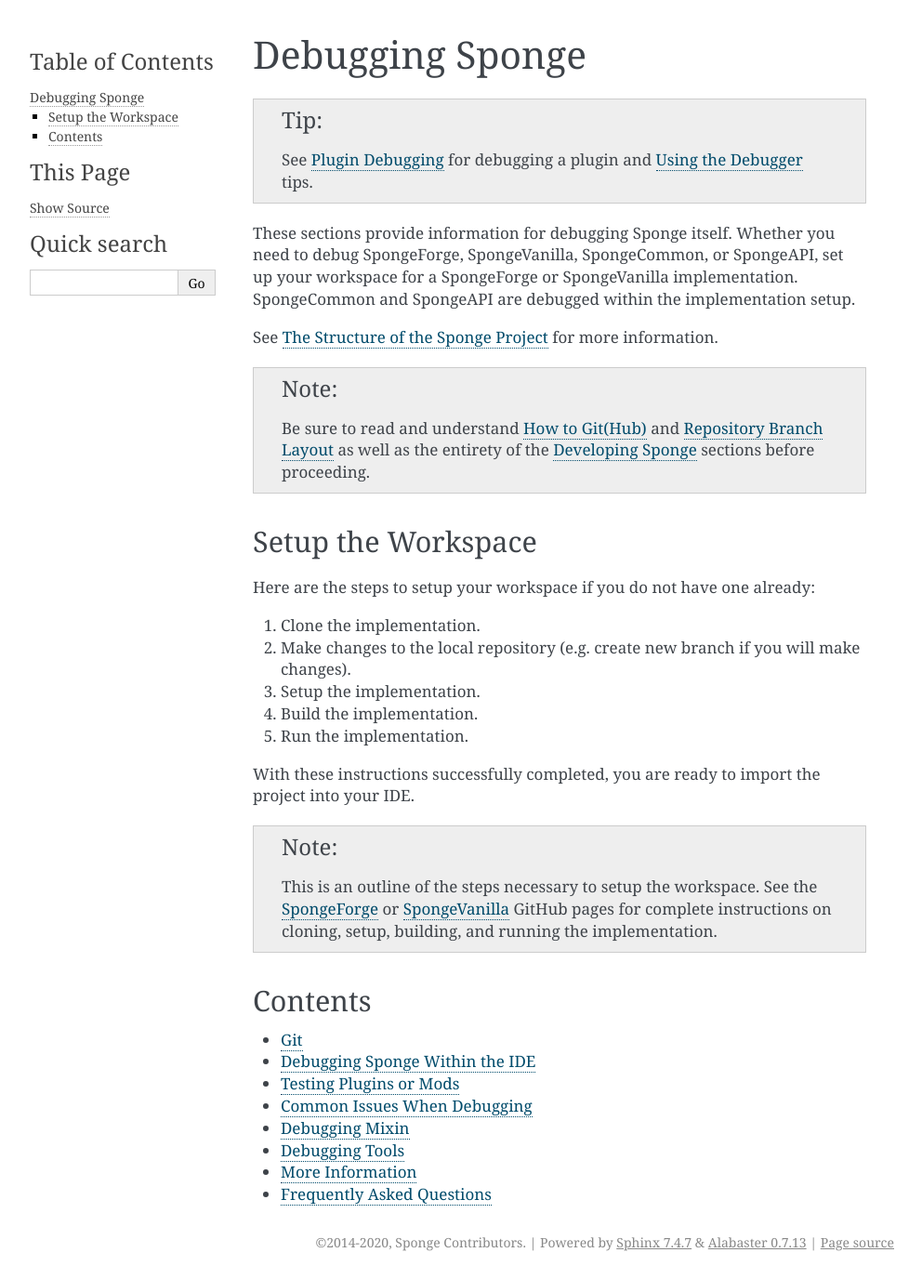
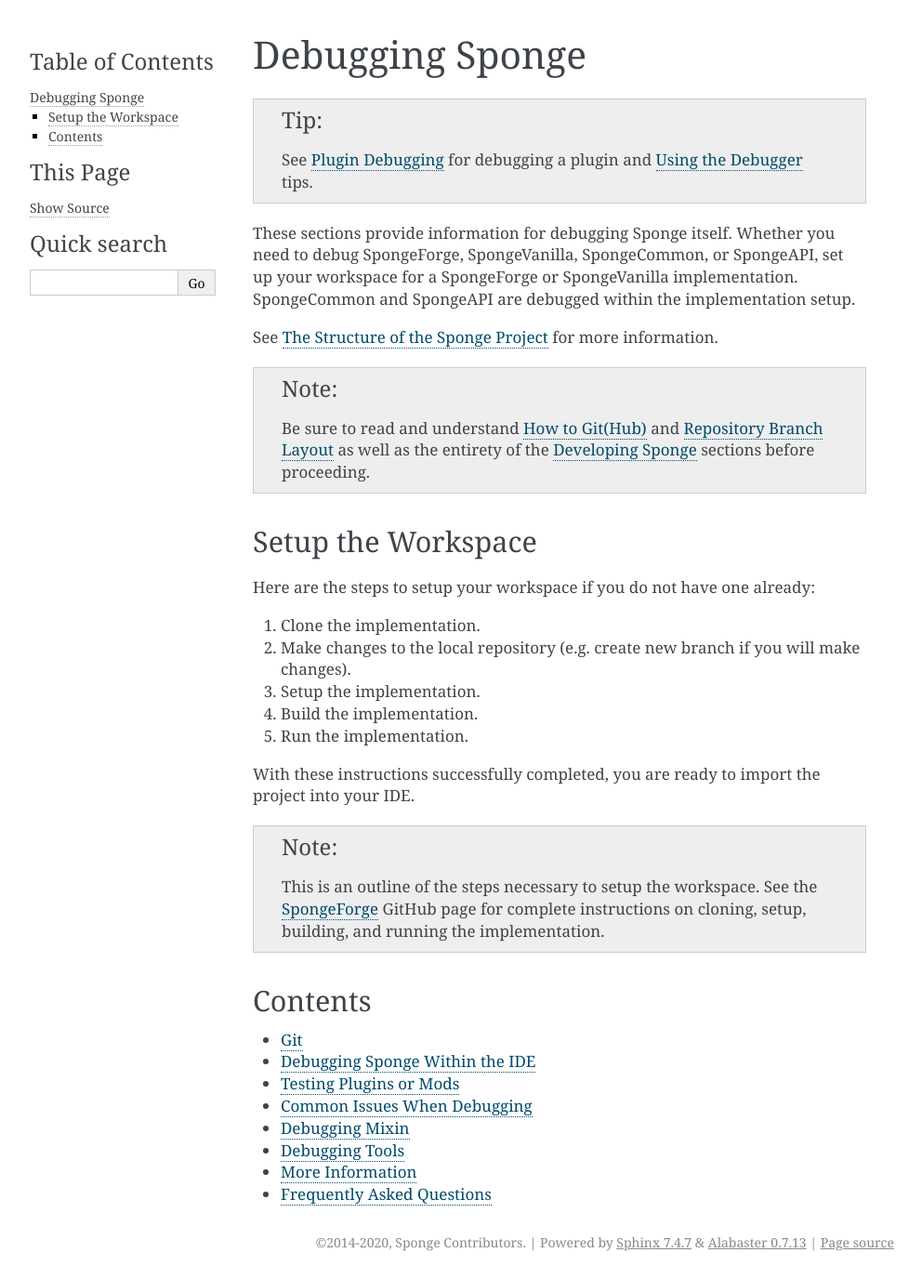
Before and after one commit to SpongePowered/SpongeDocs, a Sphinx documentation site: the page built from source/contributing/implementation/debugging/index.rst, in a window 1280 px wide. Shown: the whole page at 93% size, without its empty margins (148-1140 px from the left). Built offline with Sphinx 7.4.7, drawn with Linux system fonts in a browser that asks for light colours; pages that are not in the unit, such as notebooks, are missing from menus.

Commit message:
Update contributing section

```diff
--- a/source/contributing/guidelines.rst
+++ b/source/contributing/guidelines.rst
@@ -19,9 +19,7 @@
 #. Make sure you're familiar with Git and GitHub. If your knowledge needs a refresh, take a look here: :doc:`howtogit`
 
 #. Check for existing issues in the `SpongeAPI <https://github.com/SpongePowered/SpongeAPI/issues>`_,
-   `SpongeCommon <https://github.com/SpongePowered/SpongeCommon>`_,
-   `SpongeForge <https://github.com/SpongePowered/SpongeForge>`_,
-   `SpongeVanilla <https://github.com/SpongePowered/SpongeVanilla>`_, and
+   `SpongeCommon <https://github.com/SpongePowered/SpongeCommon>`_ and
    `SpongeDocs <https://github.com/SpongePowered/SpongeDocs>`_ repositories. There is possibly someone else already
    working on the same thing. You can also check
    `issues marked with "help wanted" <https://github.com/SpongePowered/SpongeAPI/labels/help%20wanted>`_ for existing
--- a/source/contributing/implementation/codestyle.rst
+++ b/source/contributing/implementation/codestyle.rst
@@ -7,7 +7,7 @@
 
 .. tip::
     You can use our code styles for Eclipse or IntelliJ IDEA to let your IDE format the code correctly for you. Visit
-    `Sponge Code Styles <https://github.com/SpongePowered/SpongeAPI/tree/e4abe364d98f6f068018fd96525f88f5fb47a0cf/extra>`_.
+    `Sponge Code Styles <https://github.com/SpongePowered/SpongeAPI/tree/api-8/extra>`_.
 
 * Line endings
 
--- a/source/contributing/implementation/debugging/index.rst
+++ b/source/contributing/implementation/debugging/index.rst
@@ -32,9 +32,8 @@
 
 .. note::
     This is an outline of the steps necessary to setup the workspace. See the `SpongeForge
-    <https://github.com/SpongePowered/SpongeForge>`_ or
-    `SpongeVanilla <https://github.com/SpongePowered/SpongeVanilla>`_ GitHub pages for complete instructions on
-    cloning, setup, building, and running the implementation.
+    <https://github.com/SpongePowered/SpongeCommon>`_ GitHub page for complete instructions on cloning, setup, building,
+    and running the implementation.
 
 Contents
 ========
--- a/source/contributing/implementation/pr.rst
+++ b/source/contributing/implementation/pr.rst
@@ -53,7 +53,7 @@
 
 .. code-block:: md
 
-  *SpongeAPI* | [SpongeCommon](html link) | [SpongeForge](html link) | [SpongeVanilla](html link)
+  *SpongeAPI* | [SpongeCommon](html link) | [SpongeDocs](html link)
 
 
 * Clear description of what the API PR is aiming to do, this can be a brief summary as if writing an essay, at most 4
```
Also changed, not shown: other parts of source/contributing/implementation/codestyle.rst (+2 -1 lines).
